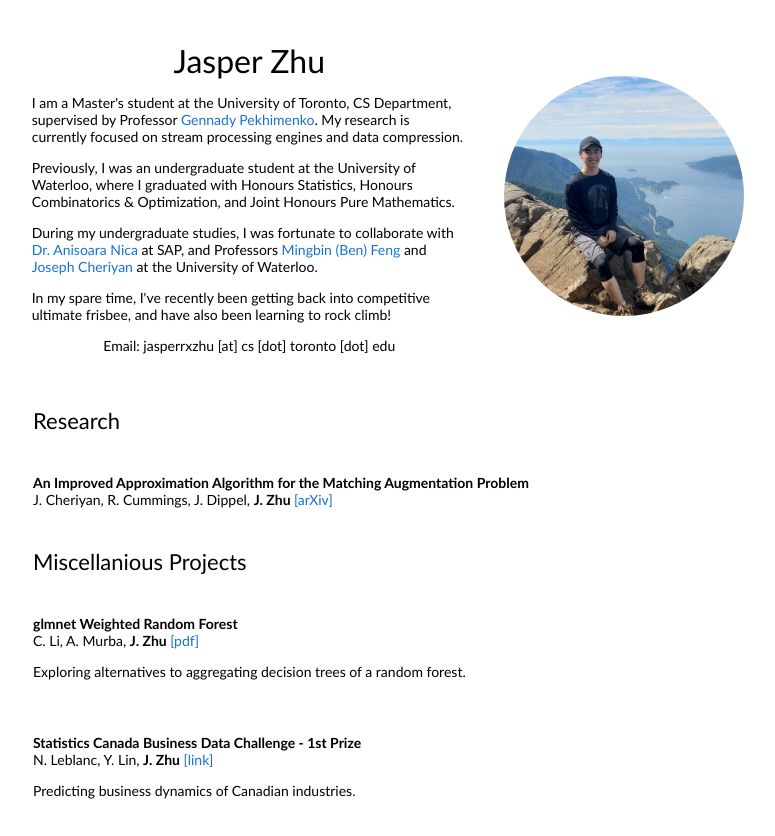
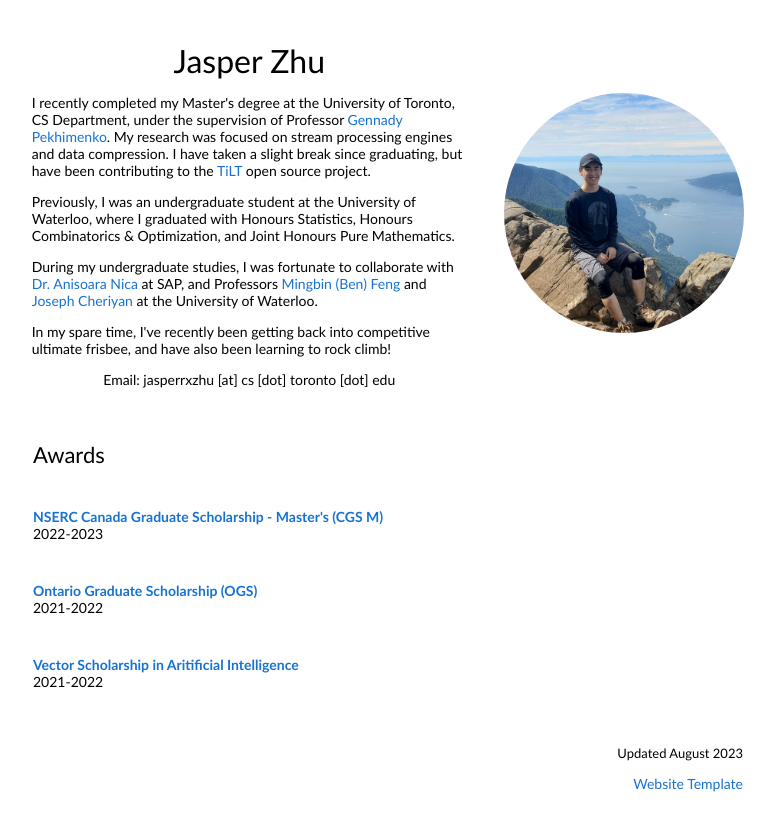
Before and after one commit to jasperrxzhu/jasperrxzhu.github.io, a plain HTML site: page index.html in a window 1280 px wide. Shown: the top 836 px of the page, without its empty margins (252-1027 px from the left). Drawn offline with Linux system fonts and the light colour scheme.

Commit message:
August 2023 Update

```diff
--- a/index.html
+++ b/index.html
@@ -21,9 +21,11 @@
                 <name>Jasper Zhu</name>
               </p>
               <p>
-                I am a Master's student at the University of Toronto, CS Department, supervised by Professor
+                I recently completed my Master's degree at the University of Toronto, CS Department, under the supervision of Professor
                 <a href = "http://www.cs.toronto.edu/~pekhimenko/"> Gennady Pekhimenko</a>.
-                My research is currently focused on stream processing engines and data compression.
+                My research was focused on stream processing engines and data compression.
+                I have taken a slight break since graduating, but have been contributing to the
+                <a href = "https://github.com/ampersand-projects/tilt"> TiLT </a> open source project.
               </p>
               <p>
                 Previously, I was an undergraduate student at the University of Waterloo, where I graduated
@@ -50,68 +52,6 @@
             </td>
           </tr>
         </tbody></table>
-
-
-        <table style="width:100%;border:0px;border-spacing:0px;border-collapse:separate;margin-right:auto;margin-left:auto;"><tbody>
-          <tr>
-            <td style="padding:20px;width:100%;vertical-align:middle">
-              <heading>Research</heading>
-            </td>
-          </tr>
-        </tbody></table>
-        <table style="width:100%;border:0px;border-spacing:0px;border-collapse:separate;margin-right:auto;margin-left:auto;"><tbody>
-
-          <tr>
-            <td style="padding:20px;width:100%;vertical-align:middle">
-              <papertitle>An Improved Approximation Algorithm for the Matching Augmentation Problem </papertitle>
-              <br>
-              J. Cheriyan,
-              R. Cummings,
-              J. Dippel,
-              <strong>J. Zhu </strong>
-              <a href="https://arxiv.org/abs/2007.11559">[arXiv]</a>
-            </td>
-          </tr>
-        </tbody></table>
-
-
-        <table style="width:100%;border:0px;border-spacing:0px;border-collapse:separate;margin-right:auto;margin-left:auto;"><tbody>
-          <tr>
-            <td style="padding:20px;width:100%;vertical-align:middle">
-              <heading>Miscellanious Projects</heading>
-            </td>
-          </tr>
-        </tbody></table>
-        <table style="width:100%;border:0px;border-spacing:0px;border-collapse:separate;margin-right:auto;margin-left:auto;"><tbody>
-
-          <tr>
-            <td style="padding:20px;width:100%;vertical-align:middle">
-              <papertitle>glmnet Weighted Random Forest </papertitle>
-              <br>
-              C. Li,
-              A. Murba,
-              <strong>J. Zhu </strong>
-              <a href="data/glmnet weighted rf.pdf">[pdf]</a>
-              <p>
-                Exploring alternatives to aggregating decision trees of a random forest.
-              </p>
-            </td>
-          </tr>
-          <tr>
-            <td style="padding:20px;width:100%;vertical-align:middle">
-              <papertitle>Statistics Canada Business Data Challenge - 1st Prize</papertitle>
-              <br>
-              N. Leblanc,
-              Y. Lin,
-              <strong>J. Zhu </strong>
-              <a href="https://www.statcan.gc.ca/eng/cder/announcements">[link]</a>
-              <p>
-                Predicting business dynamics of Canadian industries.
-              </p>
-            </td>
-          </tr>
-        </tbody></table>
-
 
         <table style="width:100%;border:0px;border-spacing:0px;border-collapse:separate;margin-right:auto;margin-left:auto;"><tbody>
           <tr>
@@ -162,7 +102,7 @@
             <td style="padding:20px;width:100%;vertical-align:right">
               <p align="right">
                 <font size="2">
-                  Updated September 2022
+                  Updated August 2023
                 </font>
               </p>
               <p align="right">
```
